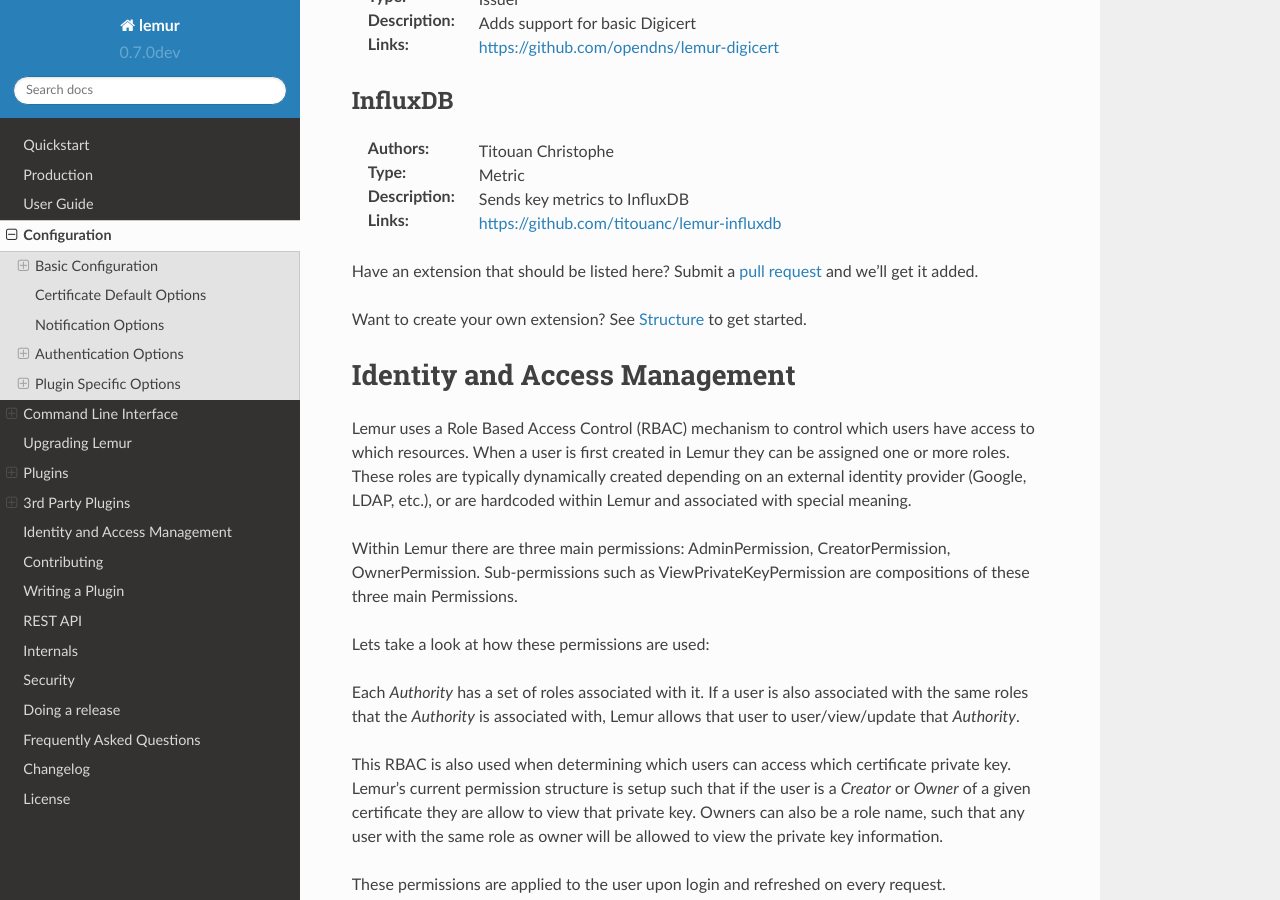
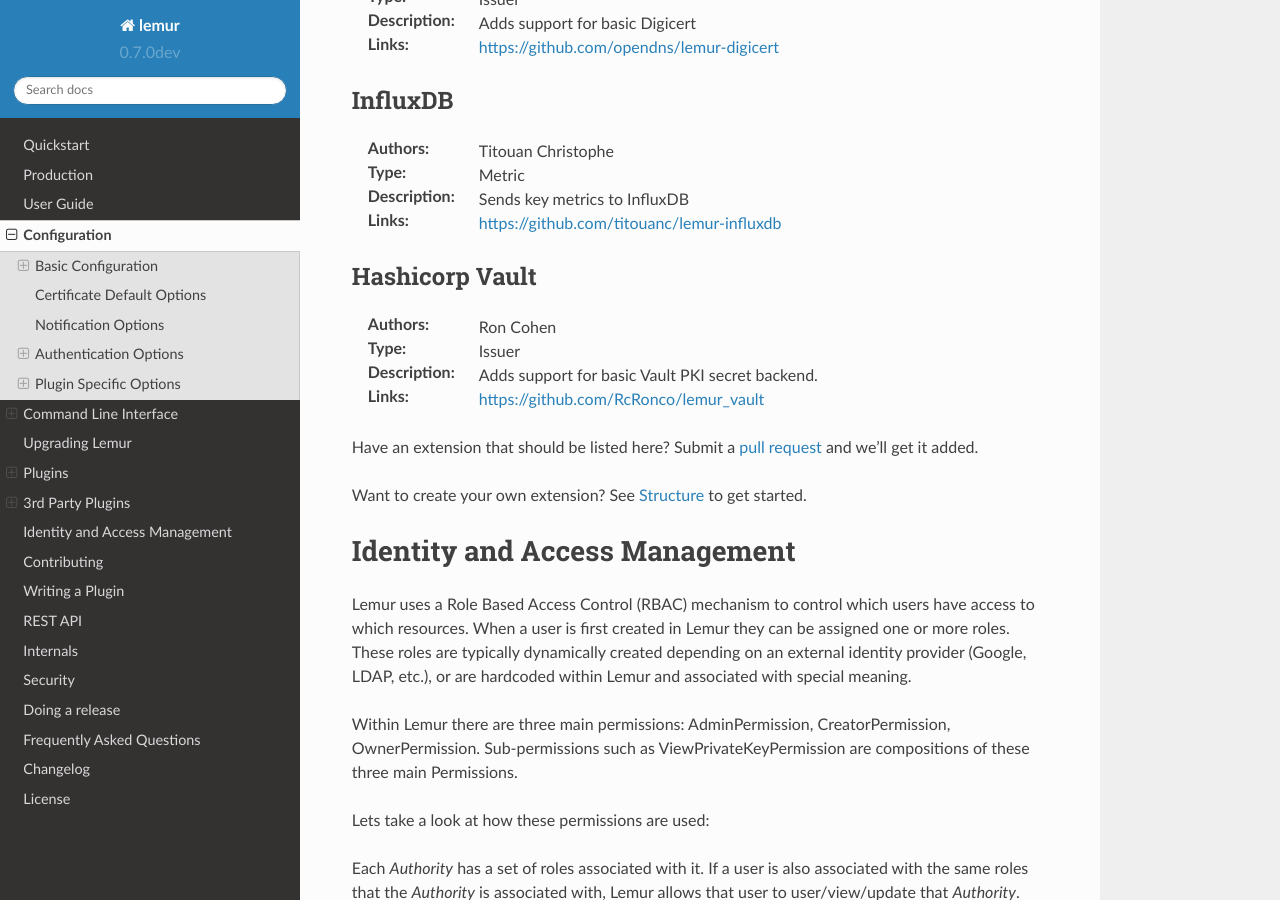
Before and after one commit to Netflix/lemur, a Sphinx documentation site: the page built from docs/administration.rst, in a window 1280 px wide and 900 px high, scrolled down 21154 px. Built offline with Sphinx 7.4.7 and the Read the Docs theme 2.0.0, drawn with Linux system fonts in a browser that asks for light colours; pages that are not in the unit, such as notebooks, are missing from menus.

Commit message:
Update administration.rst

```diff
--- a/docs/administration.rst
+++ b/docs/administration.rst
@@ -1198,6 +1198,18 @@
 :Links:
     https://github.com/titouanc/lemur-influxdb
 
+Hashicorp Vault
+---------------
+
+:Authors:
+    Ron Cohen
+:Type:
+    Issuer
+:Description:
+    Adds support for basic Vault PKI secret backend.
+:Links:
+    https://github.com/RcRonco/lemur_vault
+
 
 Have an extension that should be listed here? Submit a `pull request <https://github.com/netflix/lemur>`_ and we'll
 get it added.
```
